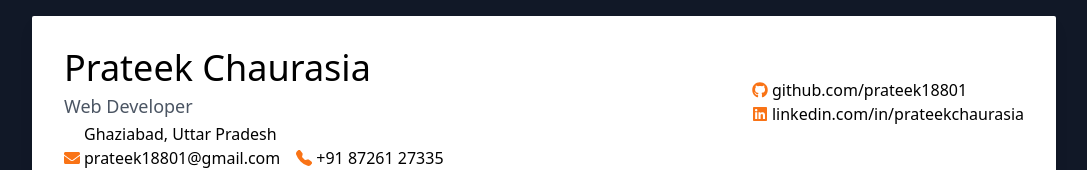
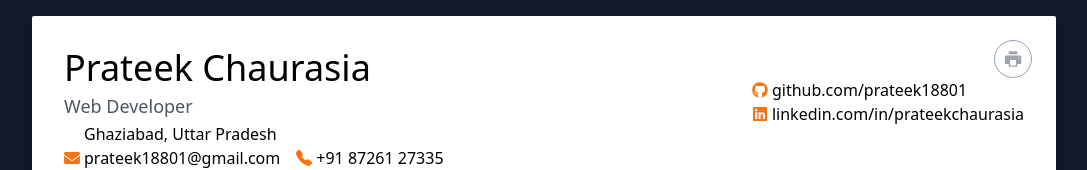
Before and after one commit to prateek18801/resume, a React (Vite) app: page / in a window 1280 px wide. Shown: the top 170 px of the page, without its empty margins (96-1183 px from the left). Built offline with nearby package versions, Linux system fonts and the light colour scheme; some icons are missing.

Commit message:
Add print button

```diff
--- a/src/App.tsx
+++ b/src/App.tsx
@@ -1,3 +1,4 @@
+import { AiFillPrinter } from "react-icons/ai";
 // import About from "./components/About";
 import Achievements from "./components/Achievements";
 import Education from "./components/Education";
@@ -8,11 +9,12 @@ import Skills from "./components/Skills";
 
 const App = () => {
     return (
-        <div className='flex justify-center bg-gray-900 print:bg-white'>
-            <div className='w-11/12 max-w-screen-lg p-8 m-4 leading-5 bg-white rounded-sm shadow-lg md:scale-100 scale print:m-0 print:p-0 print:w-auto print:shadow-none'>
+        <div className="flex justify-center bg-gray-900 print:bg-white">
+            <div className="relative w-11/12 max-w-screen-lg p-8 m-4 leading-5 bg-white rounded-sm shadow-lg md:scale-100 scale print:m-0 print:p-0 print:w-auto print:shadow-none">
+                <button className='absolute p-2 text-xl text-gray-400 transition-all border rounded-full outline-none border-slate-400 top-6 right-6 hover:text-gray-800 hover:border-gray-800 print:hidden' onClick={() => { window.print() }}><AiFillPrinter /></button>
                 <Header />
+                {/* <About /> */}
                 <Skills />
-                {/* <About /> */}
                 <Projects />
                 <Experience />
                 <Education />
```
